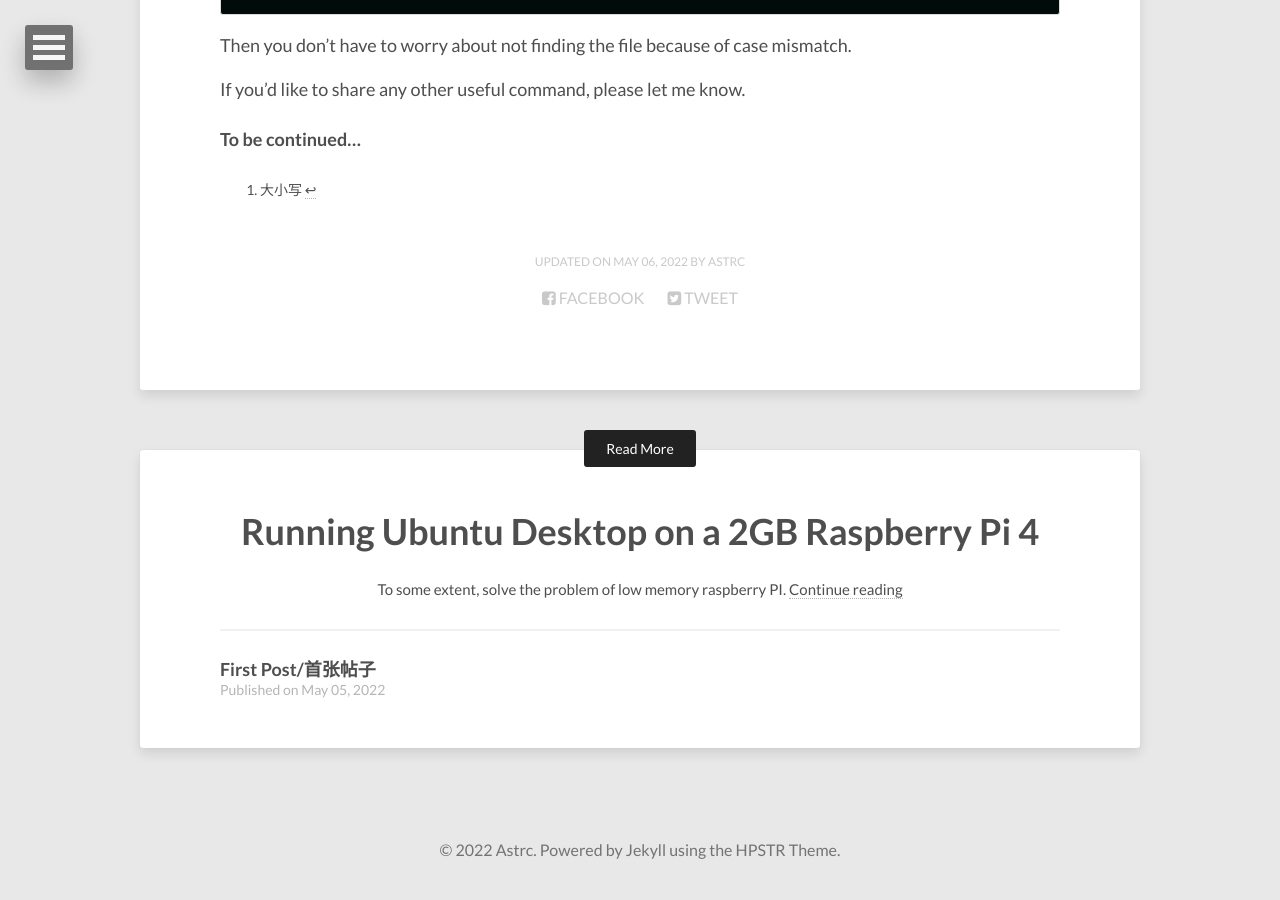
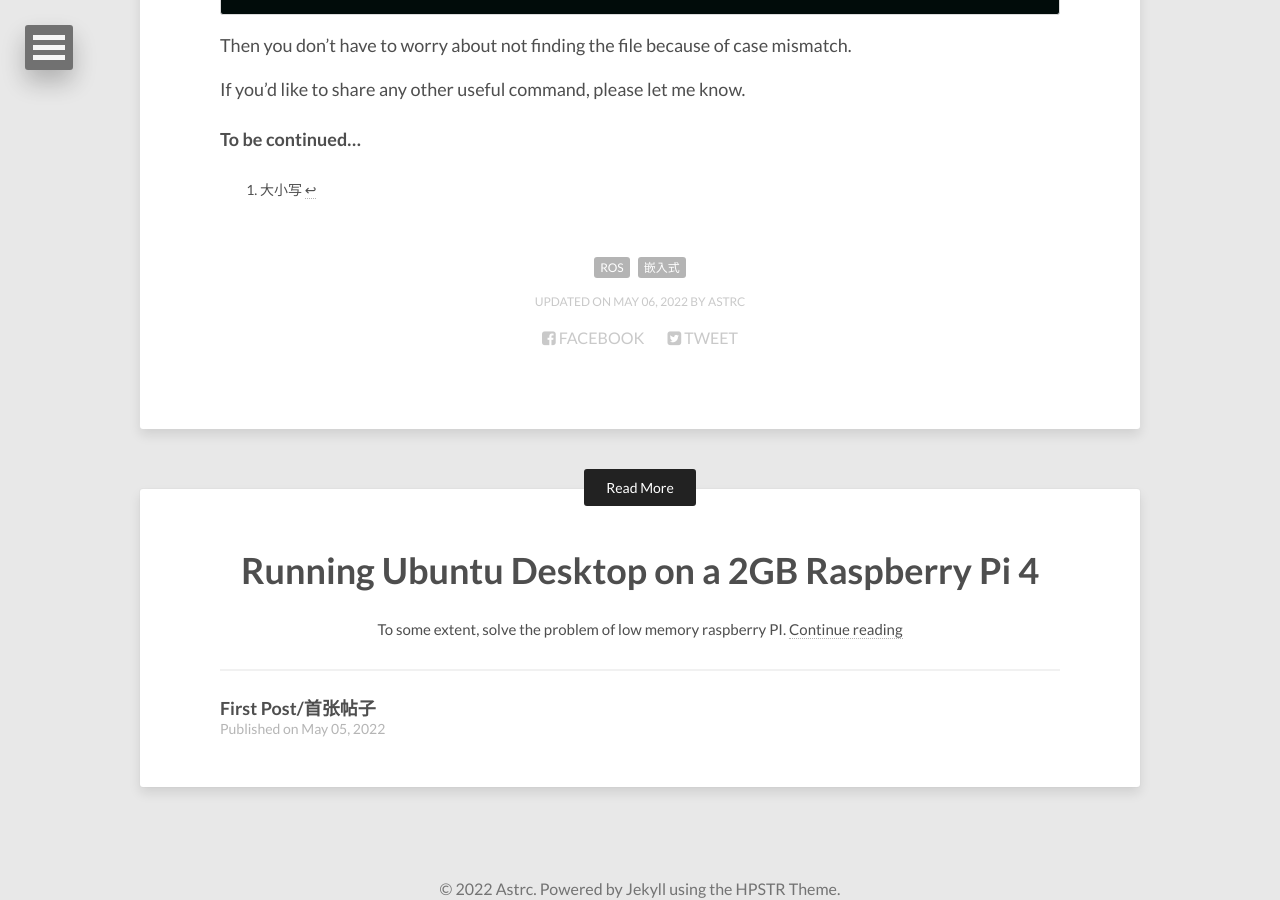
Before and after one commit to lucameng/lucameng.github.io, a Jekyll site: the page built from _posts/2022-05-06-shopt-order-of-Linux-shell .md, in a window 1280 px wide and 900 px high, scrolled down 1745 px. Built offline with Jekyll 4.4.1, drawn with Linux system fonts in a browser that asks for light colours.

Commit message:
add Tags

```diff
--- a/_posts/2022-05-06-shopt-order-of-Linux-shell .md
+++ b/_posts/2022-05-06-shopt-order-of-Linux-shell .md
@@ -3,6 +3,7 @@ layout: post
 title: Linux settings that are useful but turned off by default
 description: "一些Linux中实用却默认关闭的参数设置"
 modified: 2022-05-06
+tags: [ROS, 嵌入式]
 image:
   path: /images/abstract-5jpg
   feature: abstract-5.jpg
```
